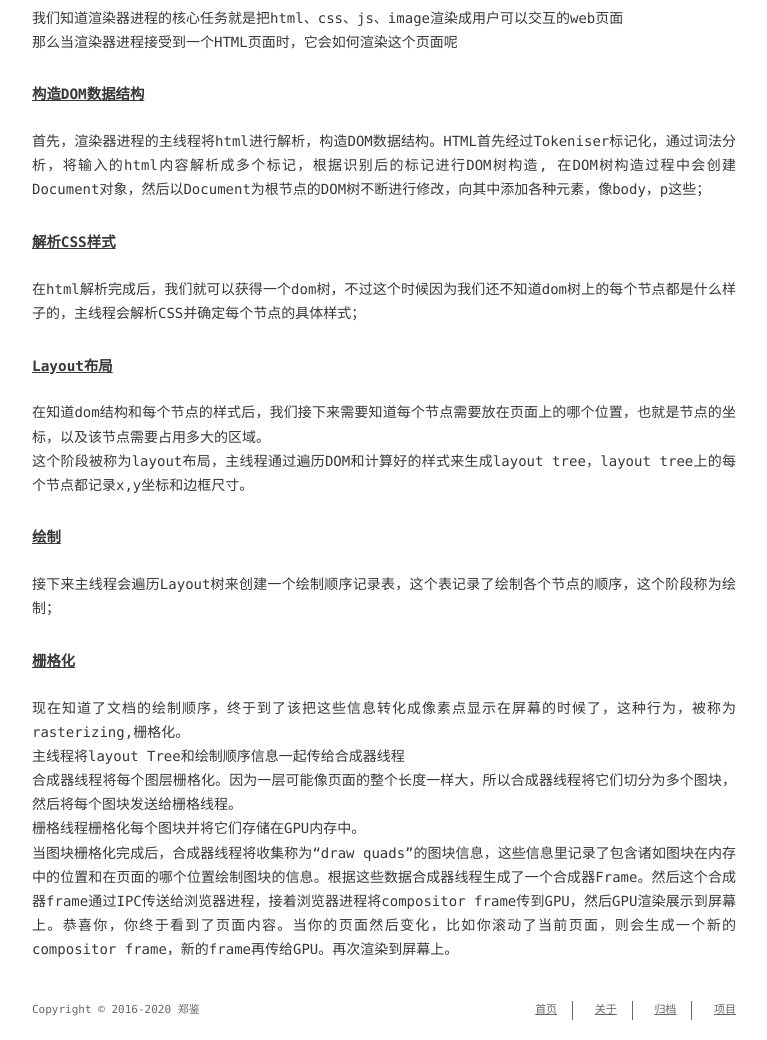
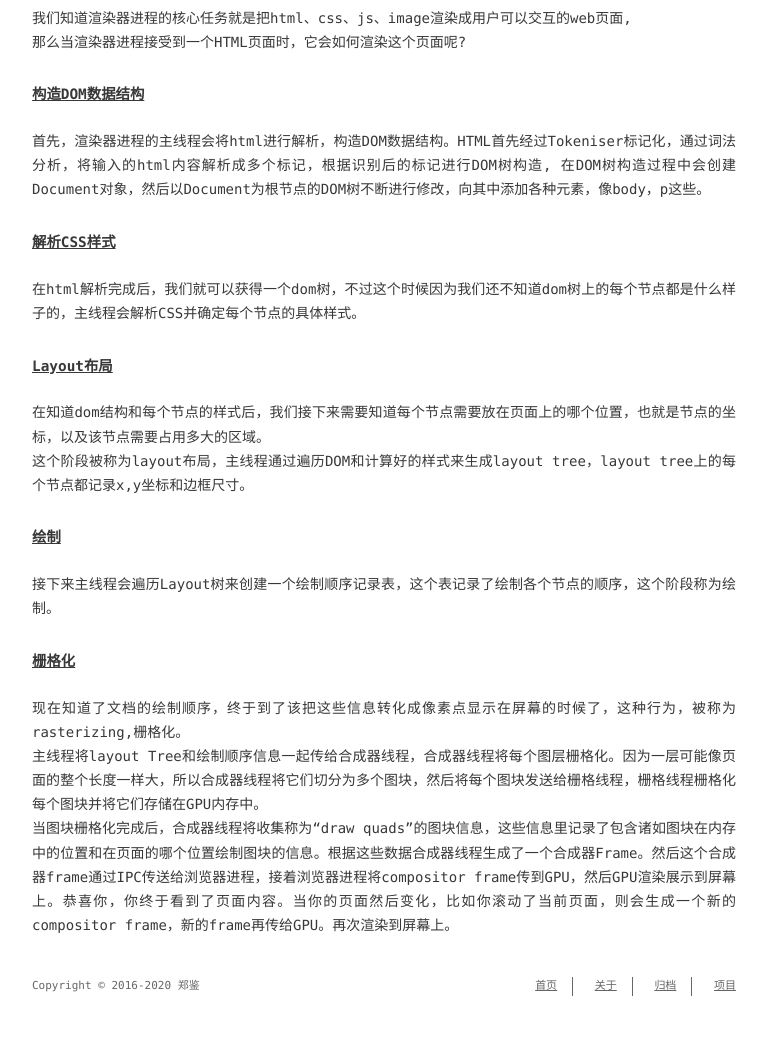
Before and after one commit to knifeZJ/knifeZJ.github.io, a plain HTML site: page 2020/10/01/浏览器中渲染器进程渲染页面的步骤/index.html in a window 1280 px wide. Shown: the part 140-1180 px from the top of the page, without its empty margins (256-1023 px from the left). After the commit the page ends 1156 px from the top, so only its background shows below. Drawn offline with Linux system fonts and the light colour scheme; a web font is replaced by a local one.

Commit message:
Site updated: 2020-10-05 16:19:55

```diff
--- a/2020/10/01/浏览器中渲染器进程渲染页面的步骤/index.html
+++ b/2020/10/01/浏览器中渲染器进程渲染页面的步骤/index.html
@@ -6,15 +6,15 @@
     <meta http-equiv="X-UA-Compatible" content="IE=edge">
     <meta name="HandheldFriendly" content="True">
     <meta name="viewport" content="width=device-width, initial-scale=1, maximum-scale=1" />
-    <meta name="description" content="我们知道渲染器进程的核心任务就是把html、css、js、image渲染成用户可以交互的web页面那么当渲染器进程接受到一个HTML页面时，它会如何渲染这个页面呢 构造DOM数据结构首先，渲染器进程的主线程将html进行解析，构造DOM数据结构。HTML首先经过Tokeniser标记化，通过词法分析，将输入的html内容解析成多个标记，根据识别后的标记进行DOM树构造, 在DOM树构造过程中会创建">
+    <meta name="description" content="我们知道渲染器进程的核心任务就是把html、css、js、image渲染成用户可以交互的web页面,那么当渲染器进程接受到一个HTML页面时，它会如何渲染这个页面呢? 构造DOM数据结构首先，渲染器进程的主线程会将html进行解析，构造DOM数据结构。HTML首先经过Tokeniser标记化，通过词法分析，将输入的html内容解析成多个标记，根据识别后的标记进行DOM树构造, 在DOM树构造过程中">
 <meta property="og:type" content="article">
 <meta property="og:title" content="浏览器中渲染器进程渲染页面的步骤">
 <meta property="og:url" content="http://example.com/2020/10/01/%E6%B5%8F%E8%A7%88%E5%99%A8%E4%B8%AD%E6%B8%B2%E6%9F%93%E5%99%A8%E8%BF%9B%E7%A8%8B%E6%B8%B2%E6%9F%93%E9%A1%B5%E9%9D%A2%E7%9A%84%E6%AD%A5%E9%AA%A4/index.html">
 <meta property="og:site_name" content="郑鉴的个人博客">
-<meta property="og:description" content="我们知道渲染器进程的核心任务就是把html、css、js、image渲染成用户可以交互的web页面那么当渲染器进程接受到一个HTML页面时，它会如何渲染这个页面呢 构造DOM数据结构首先，渲染器进程的主线程将html进行解析，构造DOM数据结构。HTML首先经过Tokeniser标记化，通过词法分析，将输入的html内容解析成多个标记，根据识别后的标记进行DOM树构造, 在DOM树构造过程中会创建">
+<meta property="og:description" content="我们知道渲染器进程的核心任务就是把html、css、js、image渲染成用户可以交互的web页面,那么当渲染器进程接受到一个HTML页面时，它会如何渲染这个页面呢? 构造DOM数据结构首先，渲染器进程的主线程会将html进行解析，构造DOM数据结构。HTML首先经过Tokeniser标记化，通过词法分析，将输入的html内容解析成多个标记，根据识别后的标记进行DOM树构造, 在DOM树构造过程中">
 <meta property="og:locale" content="zh_CN">
 <meta property="article:published_time" content="2020-10-01T06:46:58.000Z">
-<meta property="article:modified_time" content="2020-10-05T08:11:31.841Z">
+<meta property="article:modified_time" content="2020-10-05T08:19:38.587Z">
 <meta property="article:author" content="郑鉴">
 <meta name="twitter:card" content="summary">
 
@@ -142,12 +142,12 @@
 
 
   <div class="content" itemprop="articleBody">
-    <p>我们知道渲染器进程的核心任务就是把html、css、js、image渲染成用户可以交互的web页面<br>那么当渲染器进程接受到一个HTML页面时，它会如何渲染这个页面呢</p>
-<h3 id="构造DOM数据结构"><a href="#构造DOM数据结构" class="headerlink" title="构造DOM数据结构"></a>构造DOM数据结构</h3><p>首先，渲染器进程的主线程将html进行解析，构造DOM数据结构。HTML首先经过Tokeniser标记化，通过词法分析，将输入的html内容解析成多个标记，根据识别后的标记进行DOM树构造, 在DOM树构造过程中会创建Document对象，然后以Document为根节点的DOM树不断进行修改，向其中添加各种元素，像body，p这些；</p>
-<h3 id="解析CSS样式"><a href="#解析CSS样式" class="headerlink" title="解析CSS样式"></a>解析CSS样式</h3><p>在html解析完成后，我们就可以获得一个dom树，不过这个时候因为我们还不知道dom树上的每个节点都是什么样子的，主线程会解析CSS并确定每个节点的具体样式；</p>
+    <p>我们知道渲染器进程的核心任务就是把html、css、js、image渲染成用户可以交互的web页面,<br>那么当渲染器进程接受到一个HTML页面时，它会如何渲染这个页面呢?</p>
+<h3 id="构造DOM数据结构"><a href="#构造DOM数据结构" class="headerlink" title="构造DOM数据结构"></a>构造DOM数据结构</h3><p>首先，渲染器进程的主线程会将html进行解析，构造DOM数据结构。HTML首先经过Tokeniser标记化，通过词法分析，将输入的html内容解析成多个标记，根据识别后的标记进行DOM树构造, 在DOM树构造过程中会创建Document对象，然后以Document为根节点的DOM树不断进行修改，向其中添加各种元素，像body，p这些。</p>
+<h3 id="解析CSS样式"><a href="#解析CSS样式" class="headerlink" title="解析CSS样式"></a>解析CSS样式</h3><p>在html解析完成后，我们就可以获得一个dom树，不过这个时候因为我们还不知道dom树上的每个节点都是什么样子的，主线程会解析CSS并确定每个节点的具体样式。</p>
 <h3 id="Layout布局"><a href="#Layout布局" class="headerlink" title="Layout布局"></a>Layout布局</h3><p>在知道dom结构和每个节点的样式后，我们接下来需要知道每个节点需要放在页面上的哪个位置，也就是节点的坐标，以及该节点需要占用多大的区域。<br>这个阶段被称为layout布局，主线程通过遍历DOM和计算好的样式来生成layout tree，layout tree上的每个节点都记录x,y坐标和边框尺寸。</p>
-<h3 id="绘制"><a href="#绘制" class="headerlink" title="绘制"></a>绘制</h3><p>接下来主线程会遍历Layout树来创建一个绘制顺序记录表，这个表记录了绘制各个节点的顺序，这个阶段称为绘制；</p>
-<h3 id="栅格化"><a href="#栅格化" class="headerlink" title="栅格化"></a>栅格化</h3><p>现在知道了文档的绘制顺序，终于到了该把这些信息转化成像素点显示在屏幕的时候了，这种行为，被称为rasterizing,栅格化。<br>主线程将layout Tree和绘制顺序信息一起传给合成器线程<br>合成器线程将每个图层栅格化。因为一层可能像页面的整个长度一样大，所以合成器线程将它们切分为多个图块，然后将每个图块发送给栅格线程。<br>栅格线程栅格化每个图块并将它们存储在GPU内存中。<br>当图块栅格化完成后，合成器线程将收集称为“draw quads”的图块信息，这些信息里记录了包含诸如图块在内存中的位置和在页面的哪个位置绘制图块的信息。根据这些数据合成器线程生成了一个合成器Frame。然后这个合成器frame通过IPC传送给浏览器进程，接着浏览器进程将compositor frame传到GPU，然后GPU渲染展示到屏幕上。恭喜你，你终于看到了页面内容。当你的页面然后变化，比如你滚动了当前页面，则会生成一个新的compositor frame，新的frame再传给GPU。再次渲染到屏幕上。</p>
+<h3 id="绘制"><a href="#绘制" class="headerlink" title="绘制"></a>绘制</h3><p>接下来主线程会遍历Layout树来创建一个绘制顺序记录表，这个表记录了绘制各个节点的顺序，这个阶段称为绘制。</p>
+<h3 id="栅格化"><a href="#栅格化" class="headerlink" title="栅格化"></a>栅格化</h3><p>现在知道了文档的绘制顺序，终于到了该把这些信息转化成像素点显示在屏幕的时候了，这种行为，被称为rasterizing,栅格化。<br>主线程将layout Tree和绘制顺序信息一起传给合成器线程，合成器线程将每个图层栅格化。因为一层可能像页面的整个长度一样大，所以合成器线程将它们切分为多个图块，然后将每个图块发送给栅格线程，栅格线程栅格化每个图块并将它们存储在GPU内存中。<br>当图块栅格化完成后，合成器线程将收集称为“draw quads”的图块信息，这些信息里记录了包含诸如图块在内存中的位置和在页面的哪个位置绘制图块的信息。根据这些数据合成器线程生成了一个合成器Frame。然后这个合成器frame通过IPC传送给浏览器进程，接着浏览器进程将compositor frame传到GPU，然后GPU渲染展示到屏幕上。恭喜你，你终于看到了页面内容。当你的页面然后变化，比如你滚动了当前页面，则会生成一个新的compositor frame，新的frame再传给GPU。再次渲染到屏幕上。</p>
 
   </div>
 </article>
```
